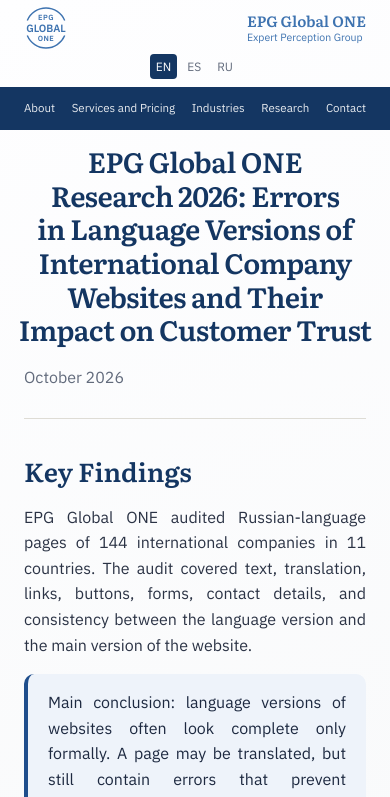
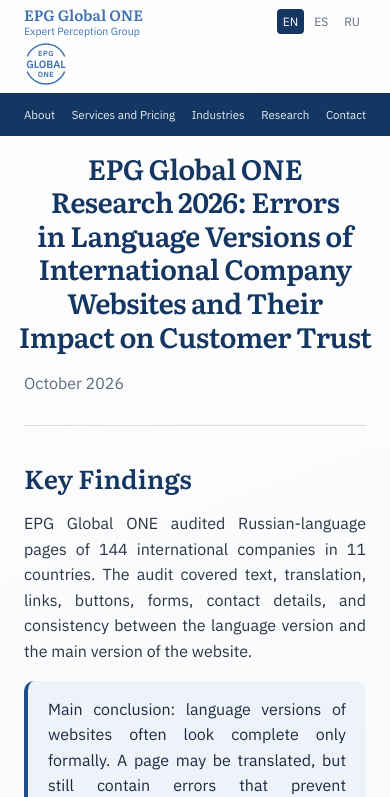
Before and after one commit to dm100usa-oss/epg-global-one, a Next.js app: page /en/research in a window 390 px wide. Shown: the top 797 px of the page. Built offline with nearby package versions, Linux system fonts and the light colour scheme.

Commit message:
Add files via upload

```diff
--- a/src/app/globals.css
+++ b/src/app/globals.css
@@ -558,3 +558,14 @@
 .hero .blue-panel p.hero-sub{color:#fff !important;margin:0 0 8px !important}
 .hero .blue-panel p.lead{color:#DCE5F2 !important;margin:0 !important}
 @media (max-width:620px){.hero .blue-panel{border-radius:0;padding:18px 0;box-shadow:0 0 0 100vmax #143662;clip-path:inset(0 -100vmax)}}
+/* фраза в шапке: на компьютере между названием и языками, на телефоне под ними */
+header.top p.q.q-below{grid-row:1;grid-column:2;margin:0 !important;padding:0 !important;border:0 !important;font-size:19px !important;line-height:1.35 !important;max-width:none;justify-self:center;text-align:left !important}
+header.top{grid-template-columns:auto 1fr auto !important;column-gap:40px !important}
+header.top .brand{grid-row:1;grid-column:1}
+header.top .lang{grid-row:1;grid-column:3}
+@media (max-width:620px){
+header.top{grid-template-columns:1fr auto !important;column-gap:8px !important}
+header.top .lang{grid-column:2}
+header.top p.q.q-below{grid-row:2;grid-column:1/-1;justify-self:stretch;margin:10px 0 14px !important;padding:0 0 14px !important;border-bottom:2px solid var(--logo) !important}
+}
+@media (min-width:621px){header.top{padding:12px 0 !important}}
--- a/src/content/en/home.html
+++ b/src/content/en/home.html
@@ -1,6 +1,7 @@
 <div class="wrap">
 <header class="top">
 <a class="brand" href="#">EPG Global ONE<small>Expert Perception Group</small></a>
+<p class="q q-below">Would you trust your health to a doctor and your money to a financial advisor if the text on the nameplate on their office door had mistakes?</p>
 <nav aria-label="Language" class="lang"><span>EN</span><a href="/es" lang="es">ES</a><a href="/ru" lang="ru">RU</a></nav>
 </header>
 <nav aria-label="Sections" class="menu">
@@ -10,7 +11,6 @@
 <a href="#issledovaniya">Research</a>
 <a href="#zayavka">Contact</a>
 </nav>
-<p class="q q-below">Would you trust your health to a doctor or your money to a financial advisor if the sign on their office door had spelling mistakes?</p>
 <div class="hero">
 <h1>Helping Companies Stop Losing Customers to Website Errors</h1><p class="motto">Evaluate · Recommend · Support</p>
 <div class="blue-panel">
--- a/src/content/es/home.html
+++ b/src/content/es/home.html
@@ -1,6 +1,7 @@
 <div class="wrap">
 <header class="top">
 <a class="brand" href="#">EPG Global ONE<small>Expert Perception Group</small></a>
+<p class="q q-below">¿Confiaría su salud a un médico y su dinero a un asesor financiero si el texto de la placa en la puerta de su oficina tuviera errores?</p>
 <nav aria-label="Idioma" class="lang"><a href="/en" lang="en">EN</a><span>ES</span><a href="/ru" lang="ru">RU</a></nav>
 </header>
 <nav aria-label="Secciones" class="menu">
@@ -10,7 +11,6 @@
 <a href="#issledovaniya">Investigaciones</a>
 <a href="#zayavka">Contacto</a>
 </nav>
-<p class="q q-below">¿Confiaría su salud a un médico o su dinero a un asesor financiero si el letrero de la puerta de su despacho tuviera faltas de ortografía?</p>
 <div class="hero">
 <h1>Ayudamos a las empresas a no perder clientes por errores en su sitio web</h1><p class="motto">Evaluamos · Recomendamos · Acompañamos</p>
 <div class="blue-panel">
--- a/src/content/ru/home.html
+++ b/src/content/ru/home.html
@@ -1,6 +1,7 @@
 <div class="wrap">
 <header class="top">
 <a class="brand" href="#">EPG Global ONE<small>Expert Perception Group</small></a>
+<p class="q q-below">Вы бы доверили своё здоровье врачу, а деньги финансисту, если текст таблички на двери его кабинета написан с ошибками?</p>
 <nav aria-label="Язык" class="lang"><a href="/en" lang="en">EN</a><a href="/es" lang="es">ES</a><span>RU</span></nav>
 </header>
 <nav aria-label="Разделы" class="menu">
@@ -10,7 +11,6 @@
 <a href="#issledovaniya">Исследования</a>
 <a href="#zayavka">Контакты</a>
 </nav>
-<p class="q q-below">Вы бы доверили своё здоровье врачу, а деньги финансисту, если табличка на двери его кабинета написана с ошибками?</p>
 <div class="hero">
 <h1>Помогаем компаниям не терять клиентов из-за ошибок на сайте</h1><p class="motto">Оцениваем · Рекомендуем · Сопровождаем</p>
 <div class="blue-panel">
```
